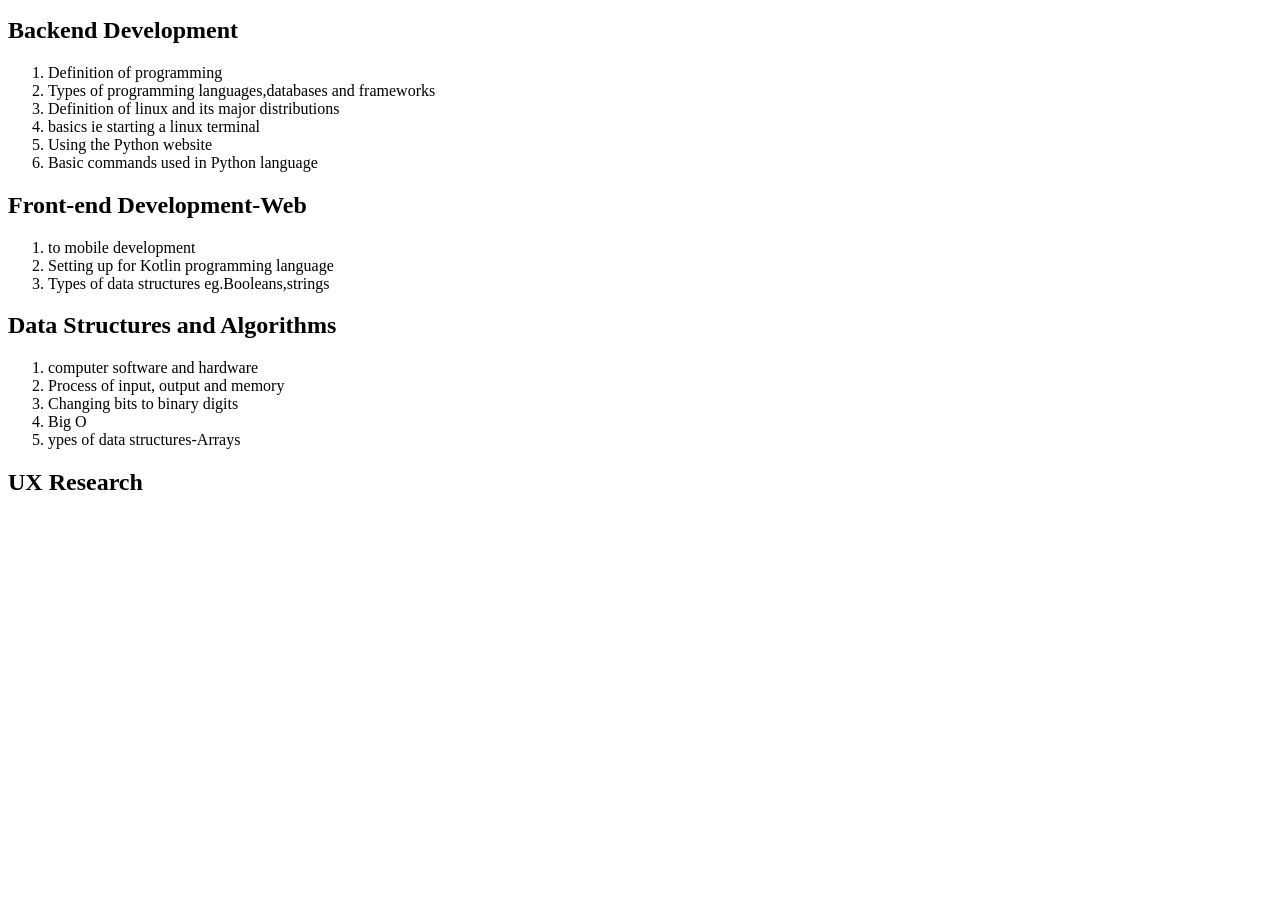
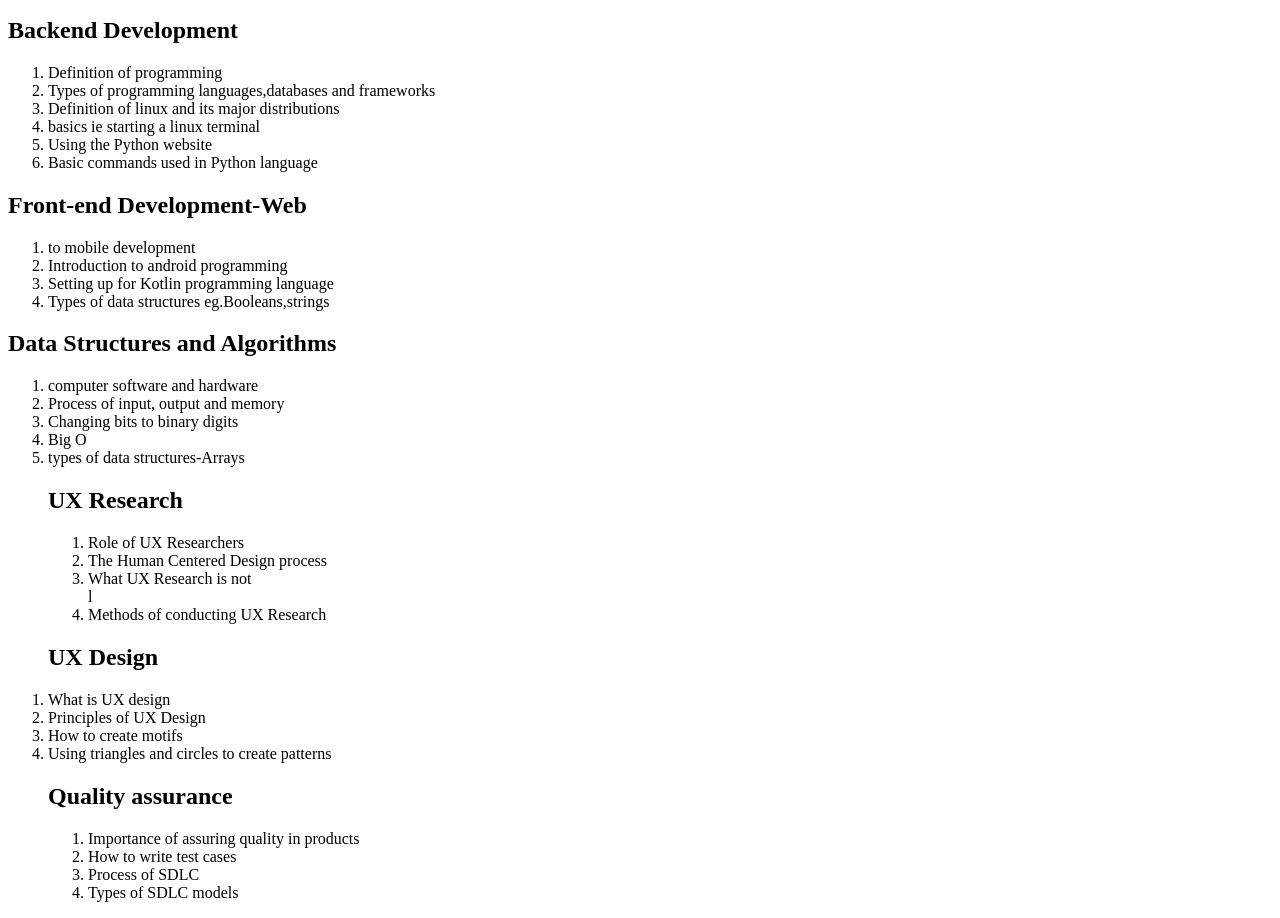
Before and after one commit to joylinekingori/Personal-profile, a plain HTML site: page index.html in a window 1280 px wide. Shown: the part 119-1037 px from the top of the page. Before the commit the page ends 800 px from the top, so only its background shows below. Drawn offline with Linux system fonts and the light colour scheme.

Commit message:
added formats

```diff
--- a/index.html
+++ b/index.html
@@ -9,7 +9,7 @@
 
         <h1>PERSONAL PROFILE</h1>
 
-<p>My name is Joyline Wanjiku. I am currently enrolled at AkiraChix Campus. Having been enrolled at AkiraChix for twenty six days now, i”ve gotten to start my tech journey by learning some of the basic concepts.
+<p >My name is Joyline Wanjiku. I am currently enrolled at AkiraChix Campus. Having been enrolled at AkiraChix for twenty six days now, i”ve gotten to start my tech journey by learning some of the basic concepts.
 Below is a summary of some of the main things i've learnt in the different tech units we have in the campus.</p>
 <h2>Backend Development</h2>
 <ol>
@@ -23,7 +23,7 @@ Below is a summary of some of the main things i've learnt in the different tech
 <h2>Front-end Development-Web</h2>
 <ol>
 <li> to mobile development</li>
-<liIntroduction to android programming</li>
+<li>Introduction to android programming</li>
 <li>Setting up for Kotlin programming language</li>
 <li>Types of data structures eg.Booleans,strings</li>
 </ol>
@@ -33,11 +33,32 @@ Below is a summary of some of the main things i've learnt in the different tech
     <li>Process of input, output and memory</li>
     <li>Changing bits to binary digits</li>
     <li>Big O</li>
-    <li>ypes of data structures-Arrays</li>
+    <li>types of data structures-Arrays</li>
 </ol>
 
+<ol>
 <h2>UX Research</h2>
 <ol>
+    <li>Role of UX Researchers</li>
+    <li>The Human Centered Design process</li>
+    <li>What UX Research is not</li>l
+    <li>Methods of conducting UX Research</li>
+    </ol>
+<h2>UX Design</h2>
+<li>What is UX design</li>
+<li>Principles of UX Design</li>
+<li>How to create motifs</li>
+<li>Using triangles and circles to create patterns</li>
+
+<h2>Quality assurance</h2>
+<ol>
+    <li>Importance of assuring quality in products</li>
+    <li>How to write test cases</li>
+    <li>Process of SDLC</li>
+    <li>Types of SDLC models</li>
+
+</ol>
+
 
 
 
```
